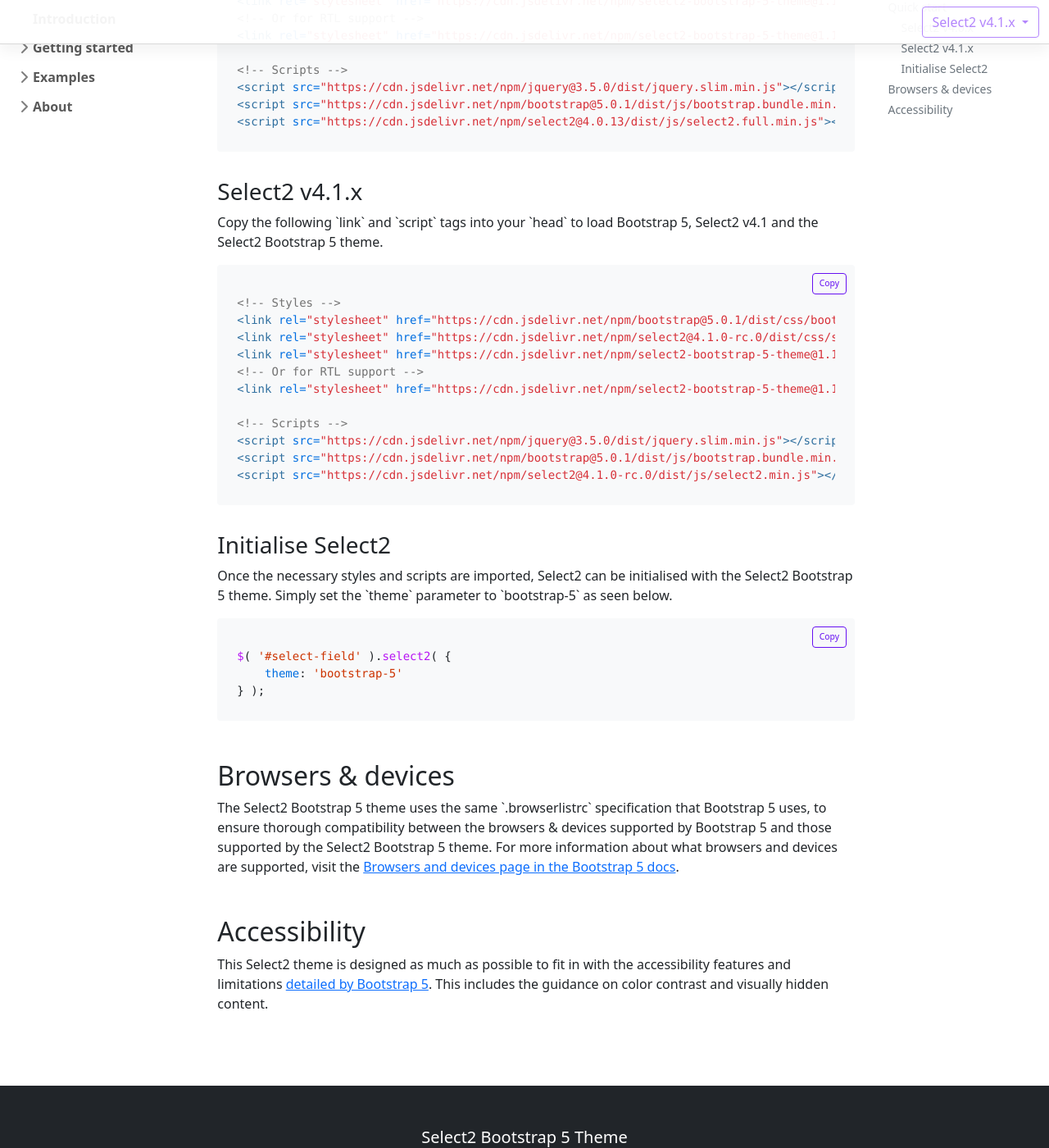
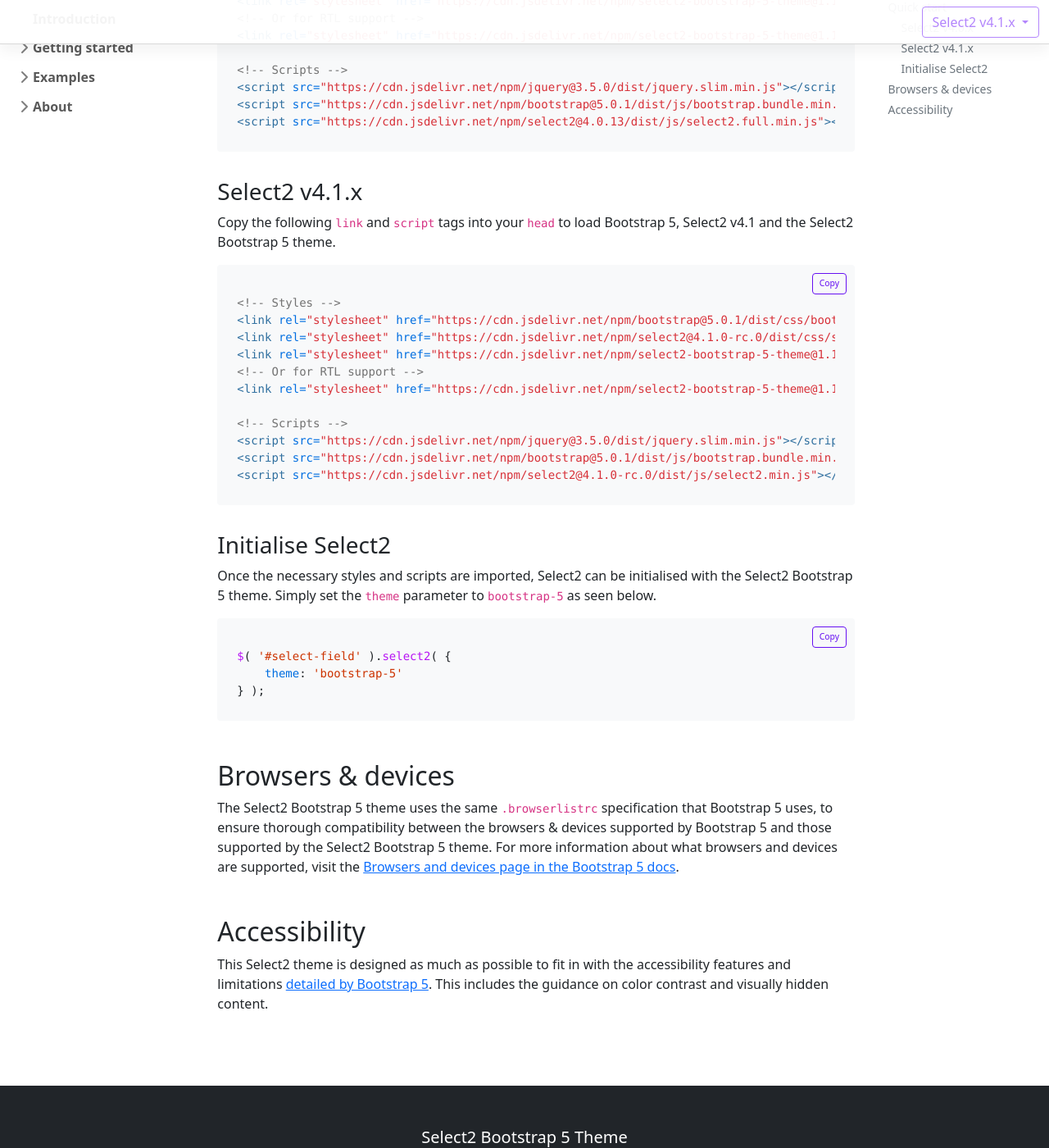
Before and after one commit to apalfrey/select2-bootstrap-5-theme, a Jekyll site: the page built from docs/index.html, in a window 1280 px wide and 1400 px high, scrolled down 700 px. Shown: the whole window at 82% size. Built offline with Jekyll 4.4.1, drawn with Linux system fonts in a browser that asks for light colours; nearby versions of some CDN libraries; comment, search, counter and statistics services are not loaded; some of the changed text lies outside the part shown.

Commit message:
Fixed some mistakes with code tags

```diff
--- a/docs/_config.yml
+++ b/docs/_config.yml
@@ -94,5 +94,5 @@
     version-switch: false
     dropdown: true
     pages:
-      - /about/contributing/ # TODO contributing page
+      - /about/contributing/
       - /about/license/
--- a/docs/about/contributing.html
+++ b/docs/about/contributing.html
@@ -105,8 +105,8 @@
 <p>Fixed a bug or implemented a new feature? Please <a href="https://help.github.com/articles/about-pull-requests/" target="_blank" rel="noopener noreferrer">submit a pull request</a> to the repo so we can include it in the theme. Please be aware of the following when submitting a pull request:</p>
 
 <ul>
-    <li>Merge any changes from the `master` branch to ensure you have the latest version and prevent merge conflicts.</li>
-    <li>Run the compile scripts `npm run compile` and `npm run docs:compile` so that a compiled version is available.</li>
+    <li>Merge any changes from the <code>master</code> branch to ensure you have the latest version and prevent merge conflicts.</li>
+    <li>Run the compile scripts <code>npm run compile</code> and <code>npm run docs:compile</code> so that a compiled version is available.</li>
     <li>Make sure the title and description are clear as to what was changed and why. Screenshots of the changes are welcome.</li>
     <li>Tag any relevant issues so that we can easily see what the pull request relates to.</li>
 </ul>
--- a/docs/index.html
+++ b/docs/index.html
@@ -14,7 +14,7 @@
 <p>Looking to quickly get started adding the Select2 Bootstrap 5 theme to your project? Use jsDelivr, a free open source CDN. Using a package manager or need to download the source files? <a href="{{ site.links.download | absolute_url }}">Head to the download & install page</a>.</p>
 
 <h3 id="4-0">Select2 v4.0.x</h3>
-<p>Copy the following `link` and `script` tags into your `head` to load Bootstrap 5, Select2 v4.0 and the Select2 Bootstrap 5 theme.</p>
+<p>Copy the following <code>link</code> and <code>script</code> tags into your <code>head</code> to load Bootstrap 5, Select2 v4.0 and the Select2 Bootstrap 5 theme.</p>
 <div class="simple-highlight">
     {% include clipboard.html %}
 {% highlight html %}
@@ -33,7 +33,7 @@
 </div>
 
 <h3 id="4-1">Select2 v4.1.x</h3>
-<p>Copy the following `link` and `script` tags into your `head` to load Bootstrap 5, Select2 v4.1 and the Select2 Bootstrap 5 theme.</p>
+<p>Copy the following <code>link</code> and <code>script</code> tags into your <code>head</code> to load Bootstrap 5, Select2 v4.1 and the Select2 Bootstrap 5 theme.</p>
 <div class="simple-highlight">
     {% include clipboard.html %}
 {% highlight html %}
@@ -52,7 +52,7 @@
 </div>
 
 <h3 id="initialise-select2">Initialise Select2</h3>
-<p>Once the necessary styles and scripts are imported, Select2 can be initialised with the Select2 Bootstrap 5 theme. Simply set the `theme` parameter to `bootstrap-5` as seen below.</p>
+<p>Once the necessary styles and scripts are imported, Select2 can be initialised with the Select2 Bootstrap 5 theme. Simply set the <code>theme</code> parameter to <code>bootstrap-5</code> as seen below.</p>
 <div class="simple-highlight">
     {% include clipboard.html %}
 {% highlight js %}
@@ -63,7 +63,7 @@
 </div>
 
 <h2 id="browsers-devices">Browsers & devices</h2>
-<p>The Select2 Bootstrap 5 theme uses the same `.browserlistrc` specification that Bootstrap 5 uses, to ensure thorough compatibility between the browsers & devices supported by Bootstrap 5 and those supported by the Select2 Bootstrap 5 theme. For more information about what browsers and devices are supported, visit the <a href="https://getbootstrap.com/docs/5.0/getting-started/browsers-devices/" target="_blank" rel="noopener noreferrer">Browsers and devices page in the Bootstrap 5 docs</a>.</p>
+<p>The Select2 Bootstrap 5 theme uses the same <code>.browserlistrc</code> specification that Bootstrap 5 uses, to ensure thorough compatibility between the browsers & devices supported by Bootstrap 5 and those supported by the Select2 Bootstrap 5 theme. For more information about what browsers and devices are supported, visit the <a href="https://getbootstrap.com/docs/5.0/getting-started/browsers-devices/" target="_blank" rel="noopener noreferrer">Browsers and devices page in the Bootstrap 5 docs</a>.</p>
 
 <h2 id="accessibility">Accessibility</h2>
 <p>This Select2 theme is designed as much as possible to fit in with the accessibility features and limitations <a href="https://getbootstrap.com/docs/5.0/getting-started/accessibility/" target="_blank" rel="noopener noreferrer">detailed by Bootstrap 5</a>. This includes the guidance on color contrast and visually hidden content.</p>
```
